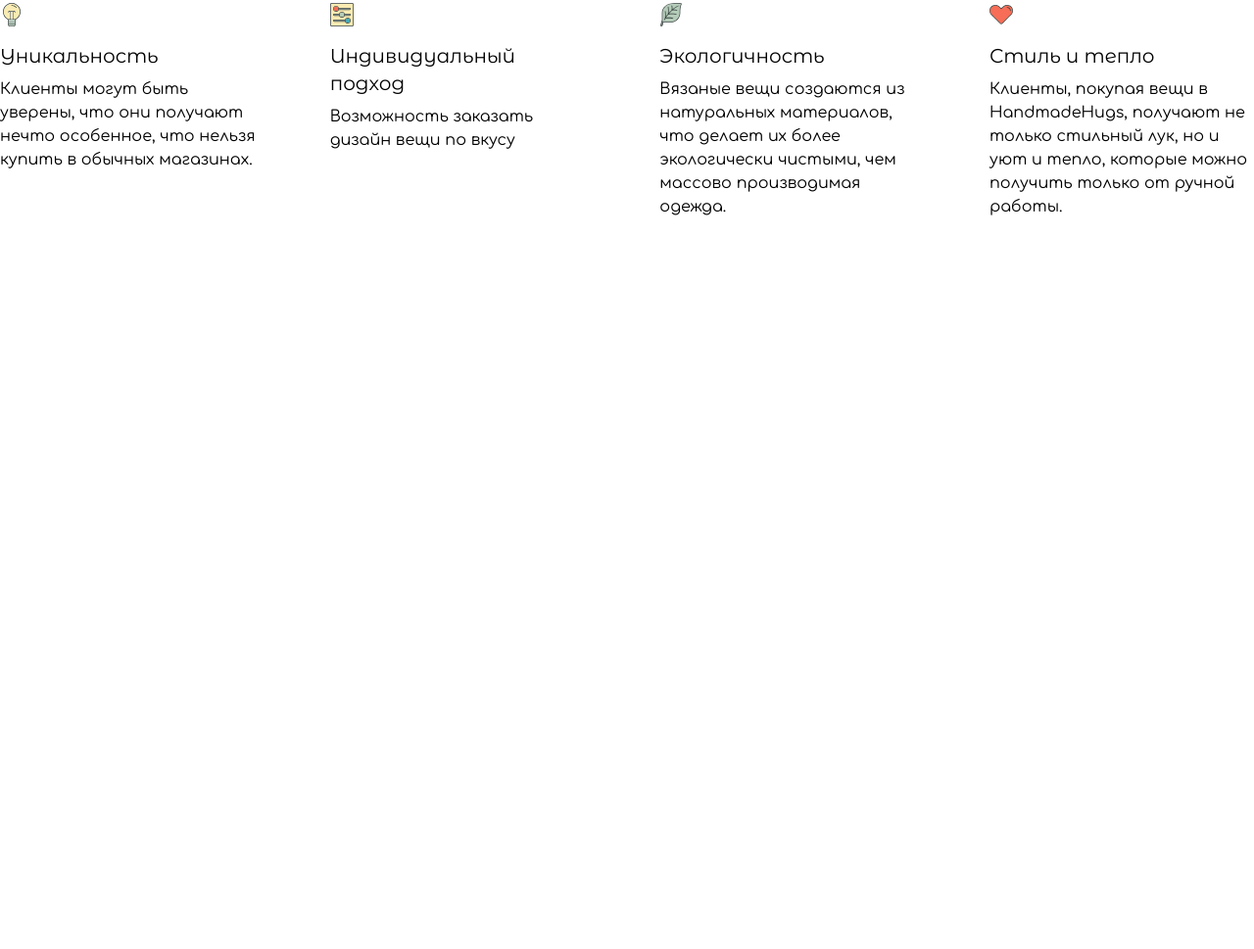
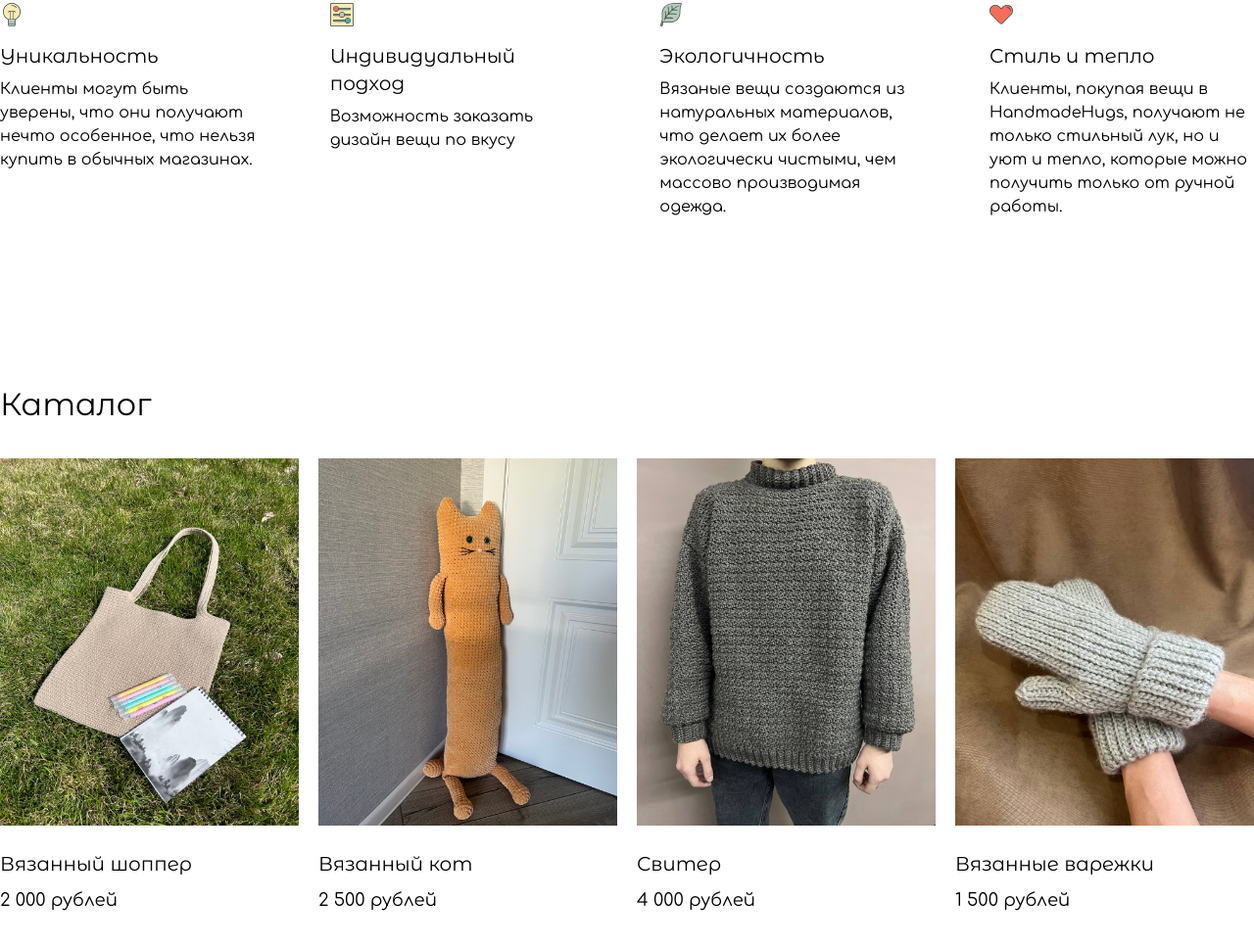
Before and after one commit to margelse/HandmadeHugs, a plain HTML site: page index.html in a window 1280 px wide. Shown: the part 1010-1979 px from the top of the page at 98% size. Before the commit the page ends 1323 px from the top, so only its background shows below. Drawn offline with Linux system fonts and the light colour scheme.

Commit message:
cards common

```diff
--- a/index.html
+++ b/index.html
@@ -78,5 +78,50 @@
             </div>
         </div>
     </div>
+    <div class="catalog">
+        <div class="container">
+            <div class="catalog__wrapper">
+                <h2 class="catalog__title title">Каталог</h2>
+                <ul class="catalog__cards">
+                    <li class="card">
+                        <div class="card__stuff">
+                            <img class="card_image" src="image/catalog/shopper.jpg" alt="shopper">
+                        </div>
+                        <div class="card__text">
+                            <h3 class="card__title title">Вязанный шоппер</h3>
+                            <p class="card__subtitle subtitle">2 000 рублей</p>
+                        </div>
+                    </li>
+                    <li class="card">
+                        <div class="card__stuff">
+                            <img class="card_image" src="image/catalog/toy.jpg" alt="toy">
+                        </div>
+                        <div class="card__text">
+                            <h3 class="card__title title">Вязанный кот</h3>
+                            <p class="card__subtitle subtitle">2 500 рублей</p>
+                        </div>
+                    </li>
+                    <li class="card">
+                        <div class="card__stuff">
+                            <img class="card_image" src="image/catalog/switer.jpg" alt="switer">
+                        </div>
+                        <div class="card__text">
+                            <h3 class="card__title title">Свитер</h3>
+                            <p class="card__subtitle subtitle">4 000 рублей</p>
+                        </div>
+                    </li>
+                    <li class="card">
+                        <div class="card__stuff">
+                            <img class="card_image" src="image/catalog/mittens.jpg" alt="mittens">
+                        </div>
+                        <div class="card__text">
+                            <h3 class="card__title title">Вязанные варежки</h3>
+                            <p class="card__subtitle subtitle">1 500 рублей</p>
+                        </div>
+                    </li>
+                </ul>
+            </div>
+        </div>
+    </div>
 </body>
 </html>
--- /dev/null
+++ b/scss/blocks/_catalog.scss
@@ -0,0 +1,11 @@
+.catalog__wrapper {
+    display: flex;
+    flex-direction: column;
+    gap: 35px;
+    padding-top: 80px;
+    padding-bottom: 150px;
+}
+.catalog__cards {
+    display: flex;
+    gap: 20px;
+}
--- a/scss/blocks/_description.scss
+++ b/scss/blocks/_description.scss
@@ -30,6 +30,11 @@
     height: 60px;
     align-items: center;
     justify-content: center;
+    transition:0.3s;
+}
+.description__button:hover {
+    box-shadow: 10px 5px 5px #1e1b30d0;
+    transition:0.3s;
 }
 
 .description__video {
--- a/scss/main.scss
+++ b/scss/main.scss
@@ -7,7 +7,9 @@
 @import "blocks/header";
 @import "blocks/description";
 @import "blocks/advantages";
+@import "blocks/catalog";
 
 /*Sections*/
 @import "section/video";
 @import "section/text";
+@import "section/card";
--- /dev/null
+++ b/scss/section/_card.scss
@@ -0,0 +1,18 @@
+.card {
+    display: flex;
+    flex-direction: column;
+    gap: 25px;
+}
+.card__stuff {
+    width: 305px;
+    height: 375px;
+}
+.card_image {
+    width: 100%;
+    height: 100%;
+}
+.card__text {
+    display: flex;
+    flex-direction: column;
+    gap: 10px;
+}
--- a/scss/section/_text.scss
+++ b/scss/section/_text.scss
@@ -42,3 +42,20 @@
     line-height: 24px;
     text-align: left;
 }
+
+.catalog__title {
+    font-size: 32px;
+    font-weight: 400;
+    line-height: 40px;
+    text-align: left;
+}
+.card__title {
+    font-size: 20px;
+    font-weight: 400;
+    line-height: 28px;
+    text-align: left;
+}
+.card__subtitle {
+    font-size: 18px;
+    text-align: left;
+}
```
Also changed, not shown: css/main.css, image/catalog/cap.jpg (added), image/catalog/mittens.jpg (added), image/catalog/mittens_2.jpg (added), image/catalog/shopper.jpg (added), image/catalog/shopper_2.jpg (added), image/catalog/shopper_3.jpg (added), image/catalog/switer.jpg (added), image/catalog/switer_2.jpg (added), image/catalog/toy.jpg (added), 1 other file.
